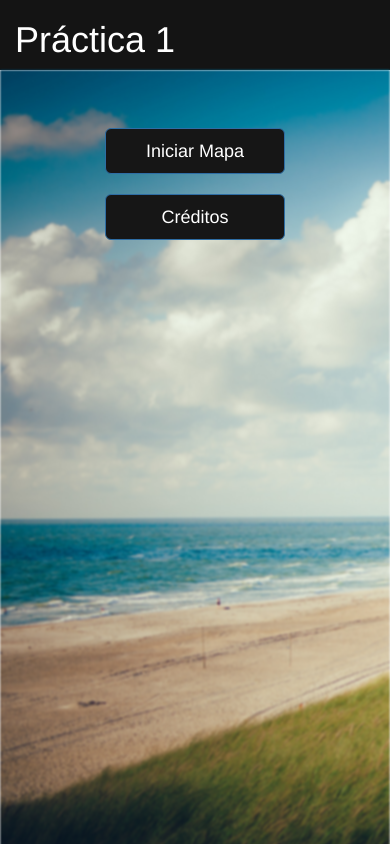
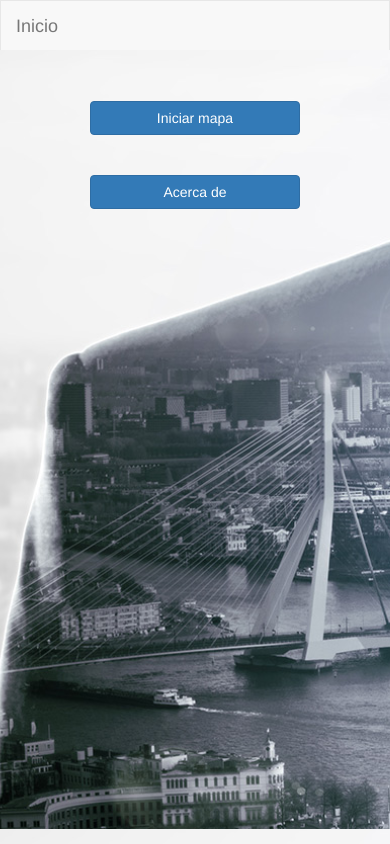
Before and after one commit to Juliyo/Practica-Apache-Cordova, a website: page Practica 1/www/index.html in a window 390 px wide. Drawn offline with nearby package versions, Linux system fonts and the light colour scheme; some packages are replaced by stand-ins of ours.

Commit message:
Cambios en la interfaz
He hecho unos cambios en la interfaz del index.html, y en el acercade.
Ahora el index es responsive.

```diff
--- /dev/null
+++ b/Practica 1/www/css/acercade.css
@@ -0,0 +1,3 @@
+main{
+    margin-top:62px;
+}
--- a/Practica 1/www/css/index.css
+++ b/Practica 1/www/css/index.css
@@ -4,6 +4,7 @@ html,body{
 header{
     background-color: #141414;
     color: #ffffff;
+    font-size:3em;
 }
 .fondo-1{
     position:fixed;
@@ -12,29 +13,21 @@ header{
 
 }
 .fondo-2{
-    background-image: url("../images/candidata4.jpg");
+    background-image: url("../images/68515289.jpg");
     position: fixed;
     background-size: cover;
     width: 100%;
     height:100%;
-    -webkit-filter: blur(1px);
+    -webkit-filter: blur(0.3px);
     z-index: 0;
 }
-.boton input{
+.boton a{
     width: 100%;
-    display: table-cell;
-    vertical-align: middle;
-
+    margin-bottom:40px;
 }
-.boton .btn-primary {
-    background-color: #161616;
+.boton{
+    width:50%;
 }
-.parent{
-    padding: 5% 0;
+main{
+    margin-top: -22px;
 }
-.menu{
-    padding: 10% 0;
-}
-#boton{
-    margin-top: 13px;
-}
--- a/Practica 1/www/index.html
+++ b/Practica 1/www/index.html
@@ -8,47 +8,78 @@
     <link href="css/index.css" rel="stylesheet" />
     <title>Página Principal - Hola Mundo</title>
 </head>
-<body onload="startDB();">
+<body onload="startDB(), onload();">
     <header>
-        <div class="container">
-            <h1>Práctica 1</h1>
+        <div class="navbar navbar-default">
+            <nav>
+                <div class="container-fluid">
+                    <!-- Brand and toggle get grouped for better mobile display -->
+                    <div class="navbar-header">
+                        <a class="navbar-brand" href="#">Inicio</a>
+                    </div>
+
+                    <!-- Collect the nav links, forms, and other content for toggling -->
+                </div>
+            </nav>
         </div>
     </header>
+    <main>
         <div class="fondo-1">
-        <div class="parent">
             <div class="menu">
                 <div class="row">
                     <!--<div class="menu">-->
-                <div class="col-xs-6 col-xs-offset-3">
-                    <div class="boton">
-                        <a href="mapa.html"><input type="button" class="btn btn-primary btn-lg" value="Iniciar Mapa"></a>
-                        <br />
+                    <div class="center-block">
+                        <div class="boton center-block">
+                            <a class="btn btn-primary" href="mapa.html" role="button">Iniciar mapa</a>
                         </div>
                     </div>
 
                 </div>
                 <div class="row">
-                <div class="col-xs-6 col-xs-offset-3">
-                    <div class="boton">
-                        <br />
-                        <a href="creditos.html"><input type="button" class="btn btn-primary btn-lg" value="Créditos"></a>
+                    <div class="center-block">
+                        <div class="boton center-block">
+                            <a class="btn btn-primary" href="acercade.html" role="button">Acerca de</a>
                         </div>
                     </div>
 
                 </div>
             </div>
-        </div>
-
-
-
-           <!-- </div>-->
-
 
         </div>
         <div class="fondo-2"></div>
+    </main>
+    <script>
+        function onload() {
+            if (window.orientation == 0) // Portrait
+            {
+                $(".menu").css({ "padding-top": "45%" });
+                $(".fondo-2").css({ "background-position": "-300px -65px" });
+            }
+            else // Landscape
+            {
+                $(".menu").css({ "padding-top": "13%" });
+                $(".fondo-2").css({ "background-position": "-130px -65px" });
+            }
+            $(window).on("orientationchange", function () {
+                if (window.orientation == 0) // Portrait
+                {
+                    $(".menu").css({ "padding-top": "45%" });
+                    $(".fondo-2").css({ "background-position": "-300px -65px" });
+                }
+                else // Landscape
+                {
+                    $(".menu").css({ "padding-top": "13%" });
+                    $(".fondo-2").css({ "background-position": "-130px -65px" });
+                }
+            });
+        }
 
+
+    </script>
+
+
+    <script src="https://ajax.googleapis.com/ajax/libs/jquery/1.11.3/jquery.min.js"></script>
     <script src="https://maxcdn.bootstrapcdn.com/bootstrap/3.3.5/js/bootstrap.min.js"></script>
-    <script src="http://code.jquery.com/jquery-1.11.1.min.js"></script>
     <!-- Referencia de Cordova que se agrega a la aplicación cuando se compila. -->
     <script src="cordova.js"></script>
     <script src="scripts/iniciarBase.js"></script>
--- a/Practica 1/www/scripts/iniciarBase.js
+++ b/Practica 1/www/scripts/iniciarBase.js
@@ -44,7 +44,7 @@ function add(o, tabla) {
     }
 
     data.oncomplete = function (e) {
-        alert('Objeto agregado correctamente ' + tabla);
+        //alert('Objeto agregado correctamente ' + tabla);
     };
 
 
```
Also changed, not shown: Practica 1/www/acercade.html (added, +55 -0 lines), Practica 1/www/creditos.html (deleted, +0 -39 lines), Practica 1/www/mapa.html (+1 -0 lines), Practica 1/www/images/68515289.jpg (added), Practica 1/www/images/candidata1.jpg (added), 3 other files. Lines whose indentation alone changed are shown as unchanged.
